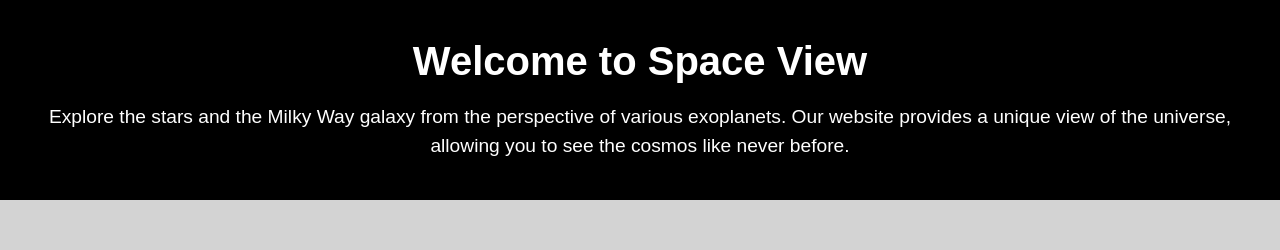
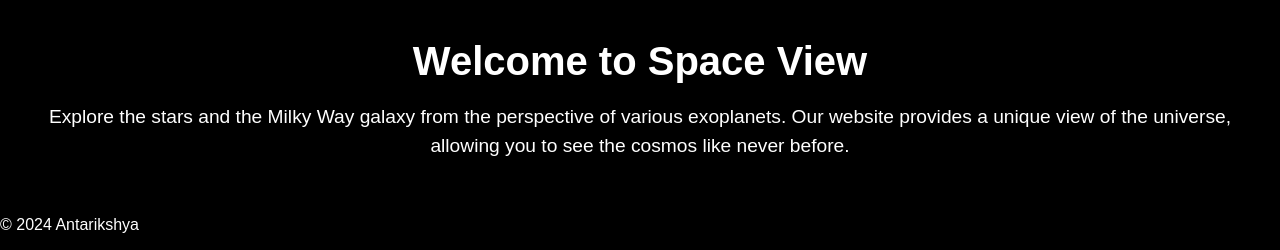
Before and after one commit to sbbrl/Synapse, a Django app: template synapse/webapp/templates/webapp/home.html in a window 1280 px wide. Shown: the part 1176-1426 px from the top of the page. Before the commit the page ends 1376 px from the top, so only its background shows below. Run offline with Django 3.2, Linux system fonts and the light colour scheme; the template is opened without the code that fills it, so the values that code supplies are empty.

Commit message:
hahahahhaa

```diff
--- a/synapse/webapp/templates/webapp/home.html
+++ b/synapse/webapp/templates/webapp/home.html
@@ -3,8 +3,8 @@
 <head>
     <meta charset="UTF-8">
     <meta name="viewport" content="width=device-width, initial-scale=1.0">
-    <title>Home - Space View</title>
-    <link rel="stylesheet" href="webapp/css/home.css">
+    <title>Home - Antarikshya</title>
+    <link rel="stylesheet" href="css/home.css">
 </head>
 <body>
     <header>
@@ -30,4 +30,7 @@
         </section>
     </main>
 </body>
+<footer>
+    <p>&copy; 2024 Antarikshya</p>
+</footer>
 </html>
--- a/synapse/webapp/views.py
+++ b/synapse/webapp/views.py
@@ -6,7 +6,7 @@ from django.http import HttpResponse
 # def index(request):
 #     return HttpResponse("Hello World!")
 def index(request):
-    return render(request,'webapp/index.html')
+    return render(request,'webapp/home.html')
 
 # def about(request):
 #     return render(request,'webapp/about.html')
```
